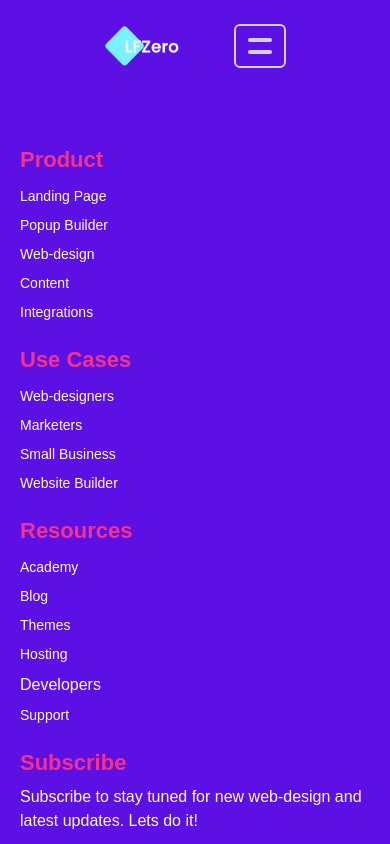
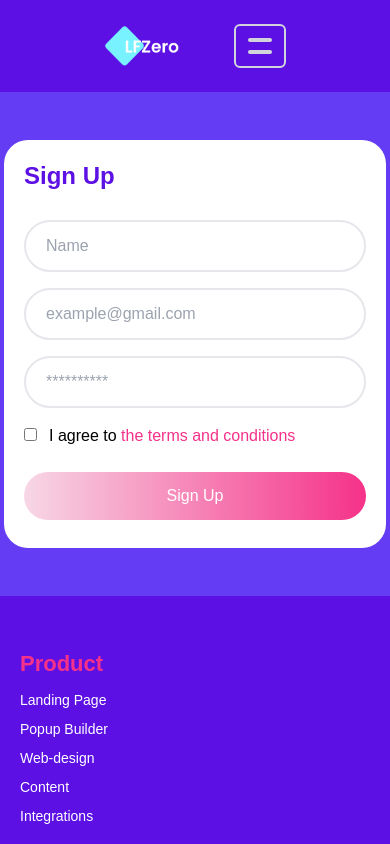
Before and after one commit to rezainiet/lfzero-client, a React (Create React App) app: page /signUp in a window 390 px wide. Shown: the top 844 px of the page. Built offline with nearby package versions, Linux system fonts and the light colour scheme.

Commit message:
sign up with responsive(2)

```diff
--- a/public/index.html
+++ b/public/index.html
@@ -23,6 +23,7 @@
       Learn how to configure a non-root public URL by running `npm run build`.
     -->
   <title>LFZero</title>
+
 </head>
 
 <body>
--- a/src/App.js
+++ b/src/App.js
@@ -2,6 +2,7 @@ import { Route, Routes } from "react-router-dom";
 import About from "./components/Pages/About/About";
 import Homepage from "./components/Pages/Homepage/Homepage";
 import Login from "./components/Pages/Login/Login";
+import SignUp from "./components/Pages/SignUp/SignUp";
 import Footer from "./components/shared/Footer/Footer";
 import Navbar from "./components/shared/Navbar/Navbar";
 
@@ -14,6 +15,7 @@ function App() {
         <Route path="/home" element={<Homepage />} />
         <Route path="about" element={<About />} />
         <Route path="/login" element={<Login />} />
+        <Route path="/signUp" element={<SignUp />} />
       </Routes>
       <Footer />
     </div>
--- a/src/components/Pages/Login/Login.js
+++ b/src/components/Pages/Login/Login.js
@@ -6,18 +6,18 @@ const Login = () => {
         e.preventDefault()
     }
     return (
-        <section className='bg-[#643CF4] '>
-            <div className="max-w-7xl mx-auto flex py-12">
+        <section className='bg-[#643CF4]'>
+            <div className="max-w-7xl mx-auto flex justify-between py-12 px-1 lg:px-2 xl:px-0">
                 <div className='flex-1'>
-                    <form onSubmit={loginFormSubmit} className='bg-white p-5 flex flex-col mr-16 p-14 rounded-3xl'>
+                    <form onSubmit={loginFormSubmit} className='bg-white flex flex-col mr-0 lg:mr-16 p-5 sm:p-8 lg:p-14 rounded-3xl max-w-[600px] lg:max-w-full'>
                         <h2 className='text-2xl font-semibold text-[#5D10E3] mb-5'>Login</h2>
-                        <input className='text-md my-2 px-5 py-3 rounded-full outline-[#5D10E3] text-gray border-gray border-2' placeholder='example@gmail.com' type='text'></input>
-                        <input className='text-md my-2 px-5 py-3 rounded-full outline-[#5D10E3] text-gray border-gray border-2' placeholder='**********' type='password'></input>
-                        <a className='pl-2 font-semibold text-[#643CF4] my-2' href='2' alt=''>Forgot Password</a>
+                        <input name='email' className='text-md my-2 px-5 py-3 rounded-full outline-[#5D10E3] text-gray border-gray border-2' placeholder='example@gmail.com' type='text'></input>
+                        <input name='password' className='text-md my-2 px-5 py-3 rounded-full outline-[#5D10E3] text-gray border-gray border-2' placeholder='**********' type='password'></input>
+                        <a className='font-semibold text-[#643CF4] my-2' href='2' alt=''>Forgot Password</a>
                         <input className='text-md my-2 px-5 py-3 rounded-full outline-[#F53289] bg-gradient-to-r from-[#f7d7e5] to-[#F53289] hover:from-[#F53289] hover:to-[#f7d7e5] text-white cursor-pointer' value='Login' type='submit'></input>
                     </form>
                 </div>
-                <img className='flex-1' src={loginBg} alt=''></img>
+                <img className='hidden lg:block lg:w-[500px] xl:w-[600px] 2xl:flex-1' src={loginBg} alt=''></img>
             </div>
         </section>
     );
--- /dev/null
+++ b/src/components/Pages/SignUp/SignUp.js
@@ -0,0 +1,35 @@
+import React from 'react';
+import signUpBg from '../../../assets/images/loginImage.png'
+
+const SignUp = () => {
+    const signUpFormSubmit = (e) => {
+        e.preventDefault()
+        const check = e.target.check
+        if(!check.checked){
+            return
+        }
+    }
+    return (
+        <section className='bg-[#643CF4]'>
+            <div className="max-w-7xl mx-auto flex justify-between py-12 px-1 lg:px-2 xl:px-0">
+                <div className='flex-1'>
+                    <form onSubmit={signUpFormSubmit} className='bg-white flex flex-col mr-0 lg:mr-16 p-5 sm:p-8 lg:p-14 rounded-3xl max-w-[600px] lg:max-w-full'>
+                        <h2 className='text-2xl font-semibold text-[#5D10E3] mb-5'>Sign Up</h2>
+                        <input name='name' className='text-md my-2 px-5 py-3 rounded-full outline-[#5D10E3] text-gray border-gray border-2' placeholder='Name' type='text'></input>
+                        <input name='email' className='text-md my-2 px-5 py-3 rounded-full outline-[#5D10E3] text-gray border-gray border-2' placeholder='example@gmail.com' type='text'></input>
+                        <input name='password' className='text-md my-2 px-5 py-3 rounded-full outline-[#5D10E3] text-gray border-gray border-2' placeholder='**********' type='password'></input>
+                        <div className='mt-2 mb-4'>
+                            <input id='check' name='check' className='mr-3' type='checkbox'></input>
+                            <label htmlFor='check'>I agree to </label>
+                            <a href='#' className='text-[#F53289] font-medium'>the terms and conditions</a>
+                        </div>
+                        <input className='text-md my-2 px-5 py-3 rounded-full outline-[#F53289] bg-gradient-to-r from-[#f7d7e5] to-[#F53289] hover:from-[#F53289] hover:to-[#f7d7e5] text-white cursor-pointer' value='Sign Up' type='submit'></input>
+                    </form>
+                </div>
+                <img className='hidden lg:block lg:w-[500px] xl:w-[600px] 2xl:flex-1' src={signUpBg} alt=''></img>
+            </div>
+        </section>
+    );
+};
+
+export default SignUp;
--- a/src/components/shared/Navbar/Navbar.js
+++ b/src/components/shared/Navbar/Navbar.js
@@ -49,7 +49,7 @@ const Navbar = () => {
                     lg:space-y-0 lg:space-x-3'>
 
                         <button onClick={() => navigate('/login')} className='bg-white text-[#F53289] px-7 py-2 rounded-full'>Login</button>
-                        <button onClick={() => navigate('/login')} className='bg-[#F53289] text-white px-7 py-2 rounded-full'>Registration</button>
+                        <button onClick={() => navigate('/signUp')} className='bg-[#F53289] text-white px-7 py-2 rounded-full'>Registration</button>
                     </div>
                 </div>
             </div>
```
